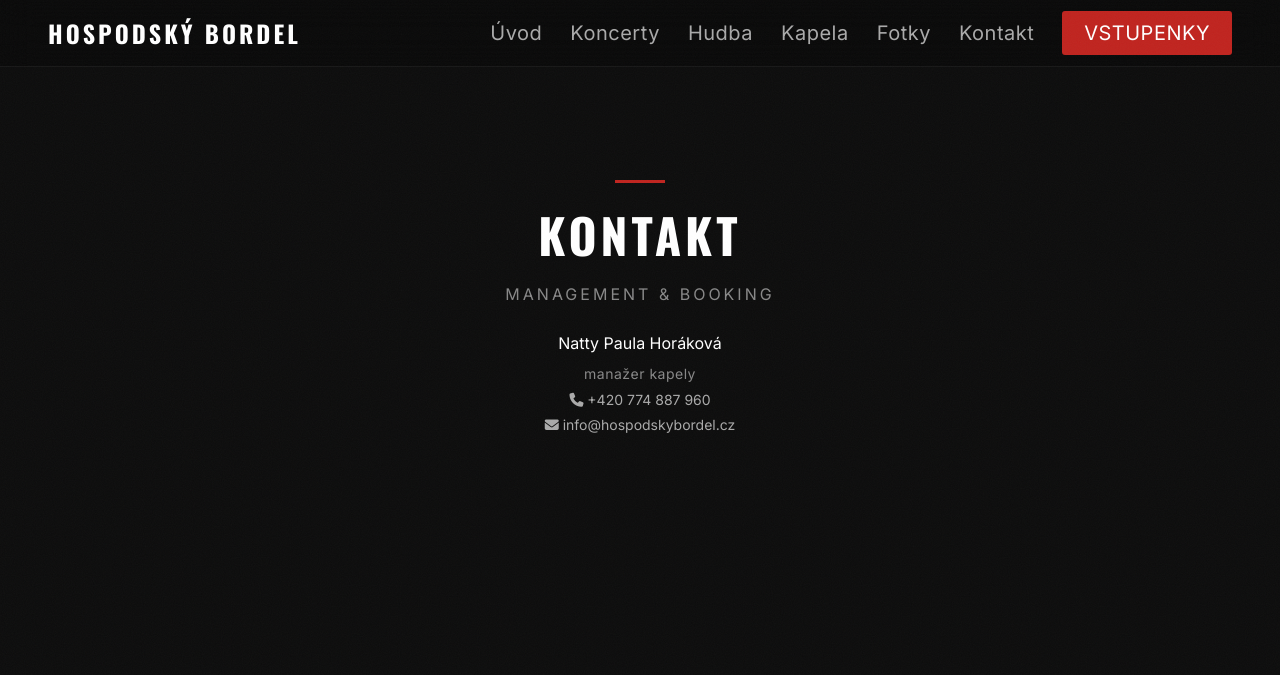
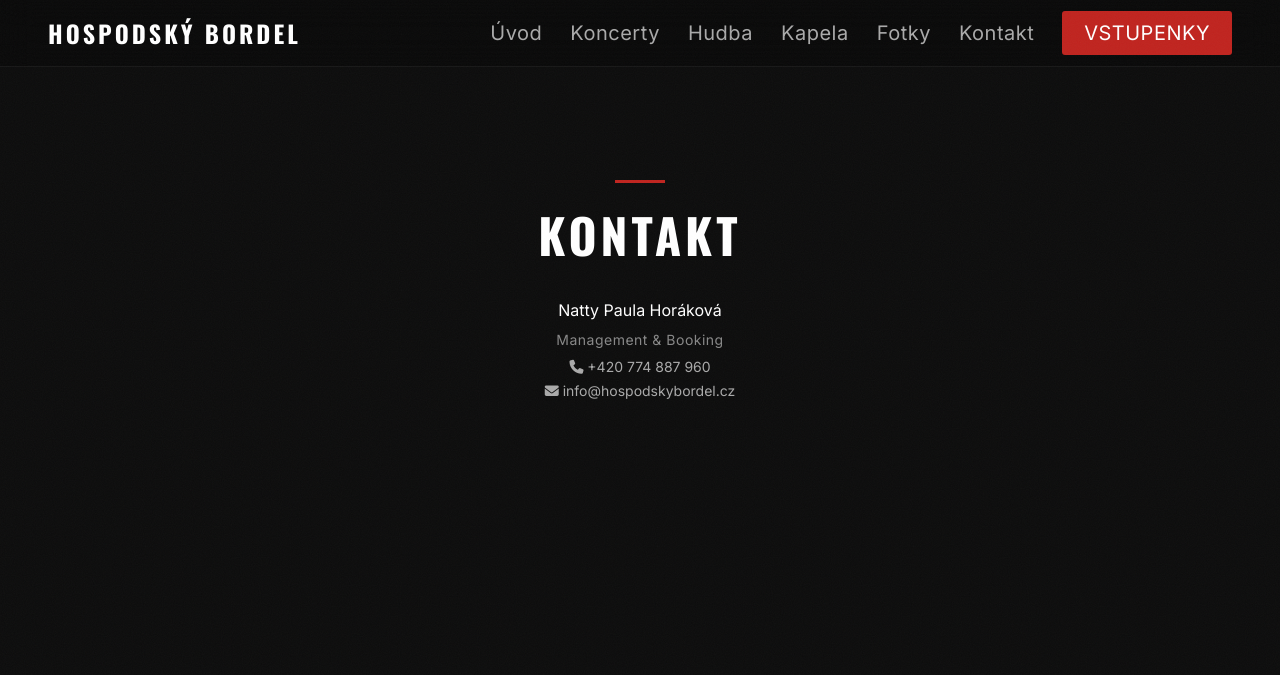
Before and after one commit to strnadlmarek/hospodsky-bordel, a plain HTML site: page kontakt.html in a window 1280 px wide. Shown: the top 675 px of the page. Drawn offline with nearby package versions, Linux system fonts and the light colour scheme.

Commit message:
Kontakt: move 'Management & Booking' to replace 'manažer kapely'

```diff
--- a/kontakt.html
+++ b/kontakt.html
@@ -48,12 +48,11 @@
             <div class="section-header fade-in">
                 <div class="accent-line"></div>
                 <h2>Kontakt</h2>
-                <p class="section-subheading">Management &amp; Booking</p>
             </div>
             <div class="mailing-content fade-in">
                 <div class="contact-info">
                     <p class="contact-name">Natty Paula Horáková</p>
-                    <p class="contact-role">manažer kapely</p>
+                    <p class="contact-role">Management &amp; Booking</p>
                     <a href="tel:+420774887960"><i class="fas fa-phone"></i> +420 774 887 960</a>
                     <a href="mailto:info@hospodskybordel.cz"><i class="fas fa-envelope"></i> info@hospodskybordel.cz</a>
                 </div>
```
